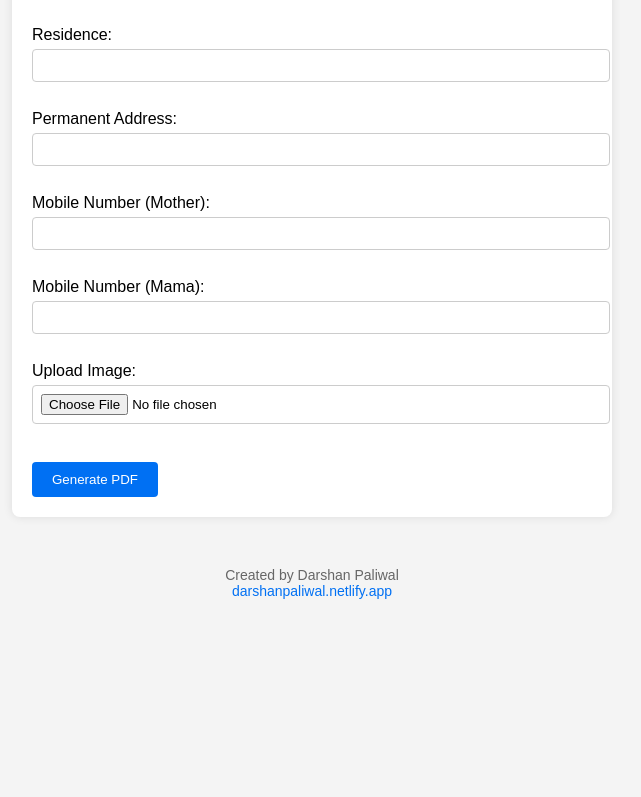
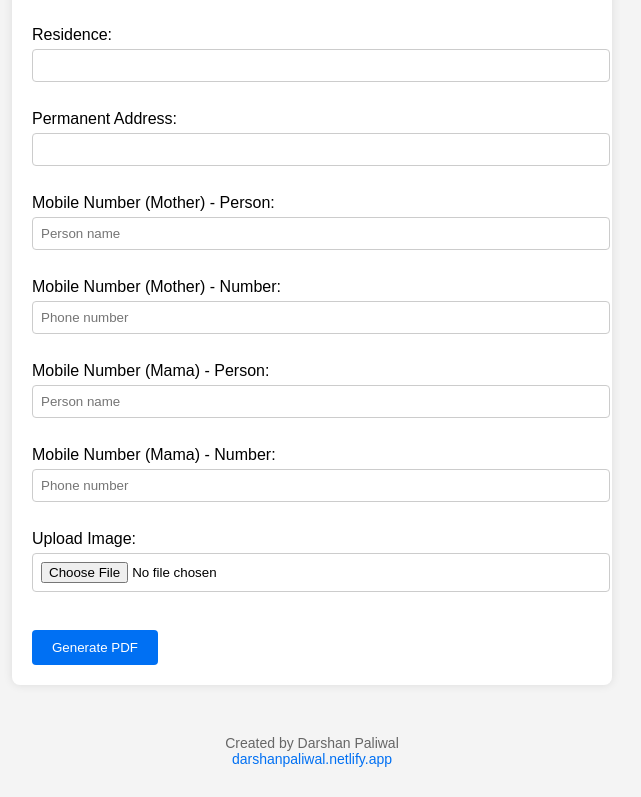
Before and after one commit to Darshan-Paliwal/Biodata_Builder, a Next.js app: page / in a window 1280 px wide. Shown: the part 1392-2189 px from the top of the page, without its empty margins (328-969 px from the left). Before the commit the page ends 2021 px from the top, so only its background shows below. Built offline with nearby package versions, Linux system fonts and the light colour scheme.

Commit message:
Update page.tsx

```diff
--- a/app/page.tsx
+++ b/app/page.tsx
@@ -22,7 +22,9 @@ export default function Home() {
     siblingName: '',
     residence: '',
     permanentAddress: '',
+    mobileMotherPerson: '',
     mobileMother: '',
+    mobileMamaPerson: '',
     mobileMama: '',
     image: null as File | null,
     imageBase64: '' as string | null,
@@ -180,13 +182,47 @@ export default function Home() {
         </label>
         <br />
         <label>
-          Mobile Number (Mother):
-          <input type="tel" name="mobileMother" value={formData.mobileMother} onChange={handleChange} />
+          Mobile Number (Mother) - Person:
+          <input
+            type="text"
+            name="mobileMotherPerson"
+            value={formData.mobileMotherPerson}
+            onChange={handleChange}
+            placeholder="Person name"
+          />
         </label>
         <br />
         <label>
-          Mobile Number (Mama):
-          <input type="tel" name="mobileMama" value={formData.mobileMama} onChange={handleChange} />
+          Mobile Number (Mother) - Number:
+          <input
+            type="tel"
+            name="mobileMother"
+            value={formData.mobileMother}
+            onChange={handleChange}
+            placeholder="Phone number"
+          />
+        </label>
+        <br />
+        <label>
+          Mobile Number (Mama) - Person:
+          <input
+            type="text"
+            name="mobileMamaPerson"
+            value={formData.mobileMamaPerson}
+            onChange={handleChange}
+            placeholder="Person name"
+          />
+        </label>
+        <br />
+        <label>
+          Mobile Number (Mama) - Number:
+          <input
+            type="tel"
+            name="mobileMama"
+            value={formData.mobileMama}
+            onChange={handleChange}
+            placeholder="Phone number"
+          />
         </label>
         <br />
         <label>
```
